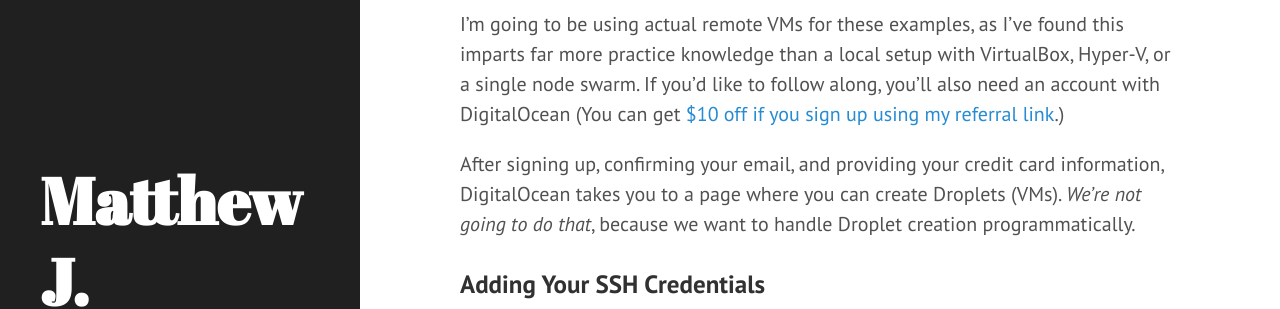
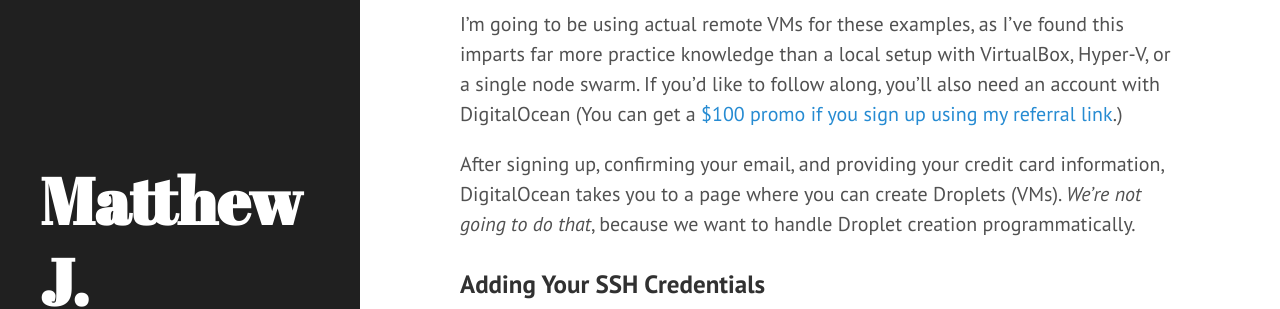
Before and after one commit to mjclemente/mjclemente.github.io, a Jekyll site: the page built from _posts/2018-07-15-create-docker-nodes-on-digitalocean-with-shell-script.md, in a window 1280 px wide and 900 px high, scrolled down 1771 px. Shown: the part 249-558 px from the top of the window. Built offline with Jekyll 4.4.1, drawn with Linux system fonts in a browser that asks for light colours; comment, search, counter and statistics services are not loaded.

Commit message:
Update referral discount

```diff
--- a/_posts/2018-07-15-create-docker-nodes-on-digitalocean-with-shell-script.md
+++ b/_posts/2018-07-15-create-docker-nodes-on-digitalocean-with-shell-script.md
@@ -29,7 +29,7 @@ The `docker-machine` commands we'll be using require us to set up a few things w
 
 ## Setting up a DigitalOcean Account
 
-I'm going to be using actual remote VMs for these examples, as I've found this imparts far more practice knowledge than a local setup with VirtualBox, Hyper-V, or a single node swarm. If you'd like to follow along, you'll also need an account with DigitalOcean (You can get [$10 off if you sign up using my referral link](https://m.do.co/c/cd8c044be956).)
+I'm going to be using actual remote VMs for these examples, as I've found this imparts far more practice knowledge than a local setup with VirtualBox, Hyper-V, or a single node swarm. If you'd like to follow along, you'll also need an account with DigitalOcean (You can get a [$100 promo if you sign up using my referral link](https://m.do.co/c/8acbd6928587).)
 
 After signing up, confirming your email, and providing your credit card information, DigitalOcean takes you to a page where you can create Droplets (VMs). _We're not going to do that_, because we want to handle Droplet creation programmatically.
 
@@ -84,8 +84,8 @@ You'll need to throw the resulting JSON into a formatter to actually read it and
 Once you've installed the tool and authenticated with your personal access token[^5], you'll have easy access to list available resource options:
 
 * __Images__: `doctl compute image list-distribution --public`
-* __Sizes__: `doctl compute region list`
-* __Regions__: `doctl compute size list`
+* __Sizes__:  `doctl compute size list`
+* __Regions__: `doctl compute region list`
 
 The information returned is well formatted, and locating the slug of the resource you're interested in is easy. Here's a snapshot of some of the available images:
 ![doctl image list](/public/assets/images/doctl-image-list-format.png)
```
Also changed, not shown: _posts/2018-06-27-containers-all-the-way-down.md (+2 -2 lines).
